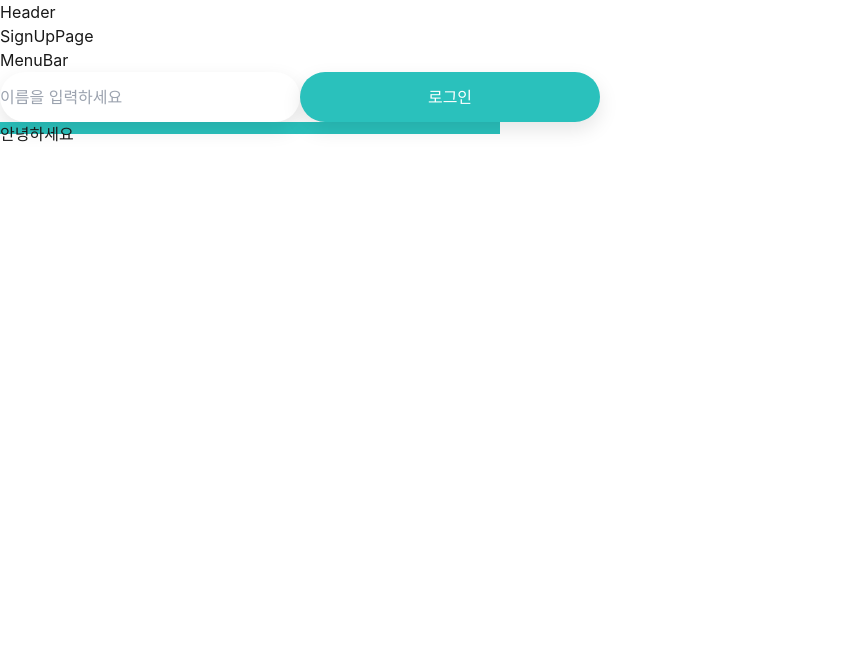
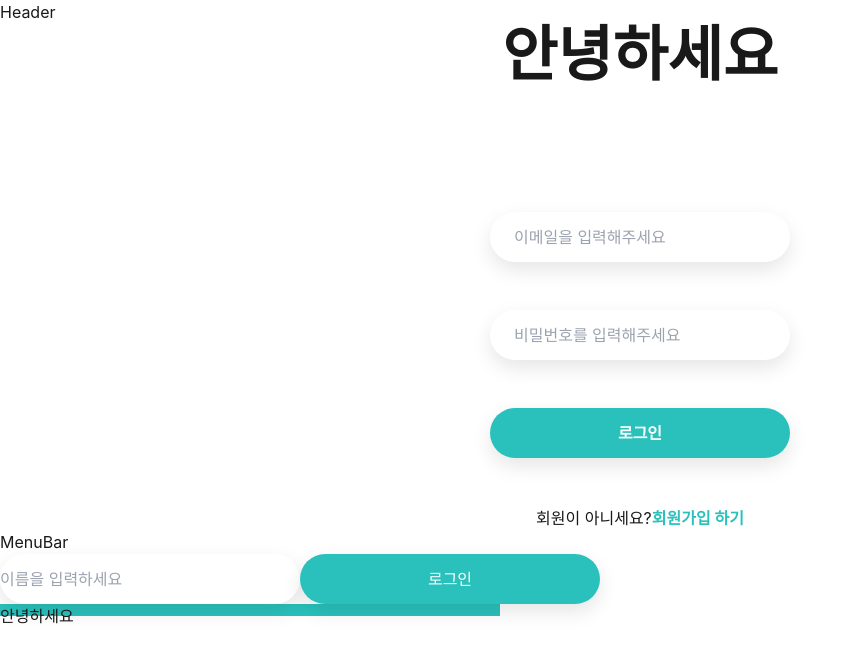
Before and after one commit to whtmdgn1409/Mini-Project-6-FE, a React (Vite) app: page /signup in a window 1280 px wide. Shown: the top 662 px of the page, without its empty margins (0-853 px from the left). Built offline with nearby package versions, Linux system fonts and the light colour scheme; a web font is replaced by a local one.

Commit message:
[#4] Feat: 로그인 페이지 기본 마크업

```diff
--- a/src/pages/SignUpPage/index.tsx
+++ b/src/pages/SignUpPage/index.tsx
@@ -1,9 +1,34 @@
-import React from 'react';
-
 type Props = {};
 
 const SignUpPage = (props: Props) => {
-  return <div>SignUpPage</div>;
+  return (
+    <section>
+      <h1 className='text-6xl font-bold text-center'>안녕하세요</h1>
+      <form className='flex-col mt-32 text-center'>
+        <div>
+          <label htmlFor='email'></label>
+          <input
+            type='text'
+            className='mwInput pl-6'
+            placeholder='이메일을 입력해주세요'
+          />
+        </div>
+        <div className='mt-12'>
+          <label htmlFor=''></label>
+          <input
+            type='password'
+            className='mwInput pl-6'
+            placeholder='비밀번호를 입력해주세요'
+          />
+        </div>
+        <button className='mwBtn !w-[300px] font-semibold mt-12'>로그인</button>
+      </form>
+      <p className='mt-12 text-center'>
+        회원이 아니세요?
+        <button className='font-bold text-mw'> 회원가입 하기</button>
+      </p>
+    </section>
+  );
 };
 
 export default SignUpPage;
```
